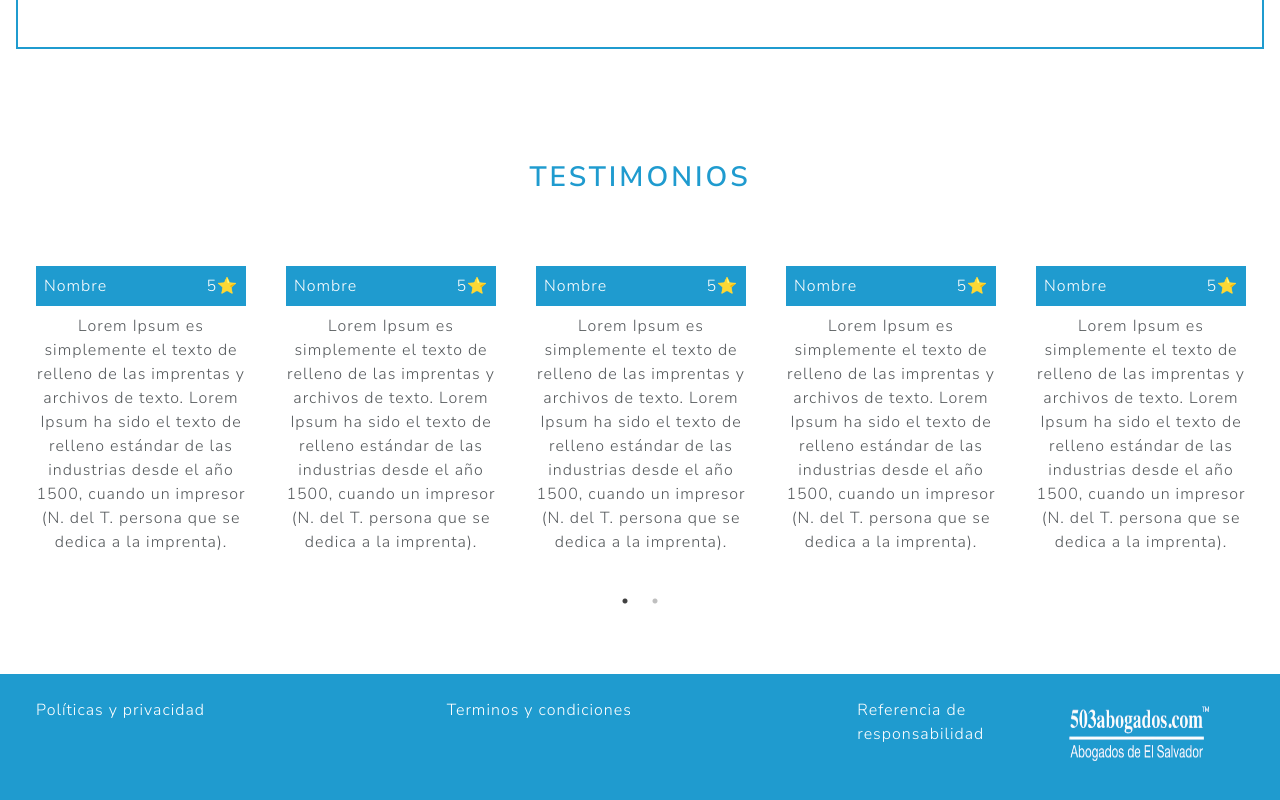
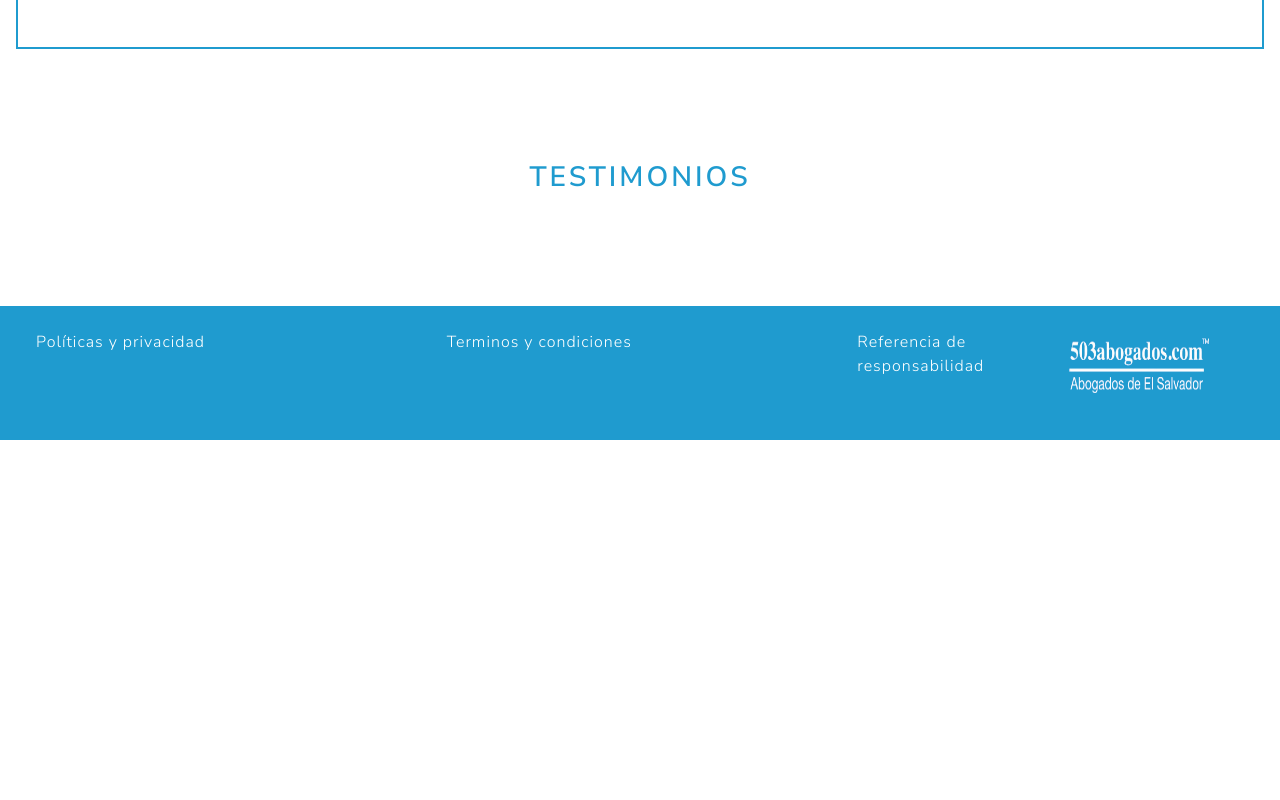
Before and after one commit to DavTV/abogados.com, a Next.js app: page / in a window 1280 px wide. Shown: the part 1550-2350 px from the top of the page. After the commit the page ends 1990 px from the top, so only its background shows below. Built offline with nearby package versions, Linux system fonts and the light colour scheme; no server answers.

Commit message:
ACTUALIZANDO VERSIÓN DE NEXTS

```diff
--- a/src/pages/index.js
+++ b/src/pages/index.js
@@ -64,7 +64,7 @@ export default function Home() {
 
             <div  className='my-5 py-3 p-3 text-center'>
               <h2 className='text-info my-5'>Testimonios</h2>
-                <SliderTestimony/>
+                {/* <SliderTestimony/> */}
 
             </div>
     </>
```
